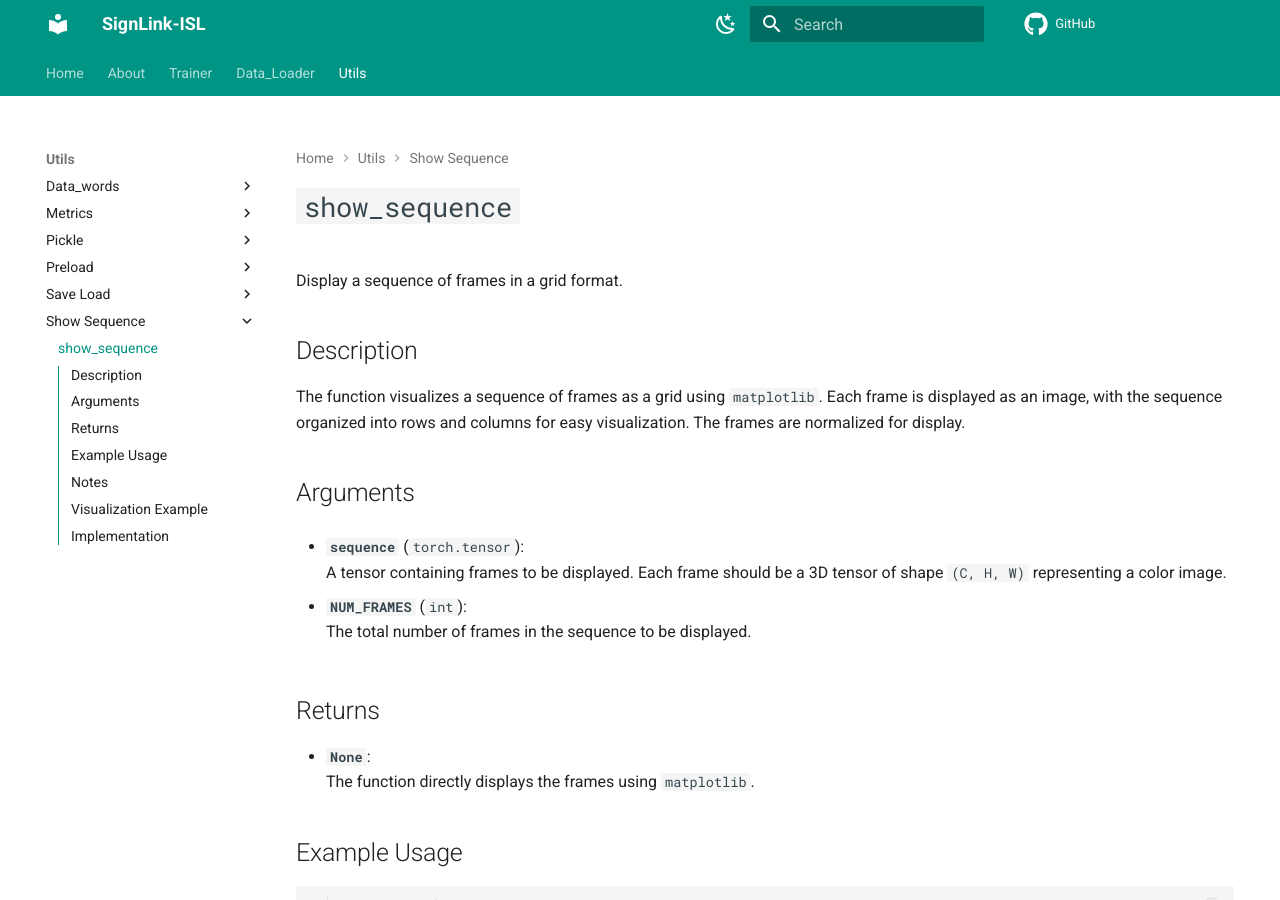
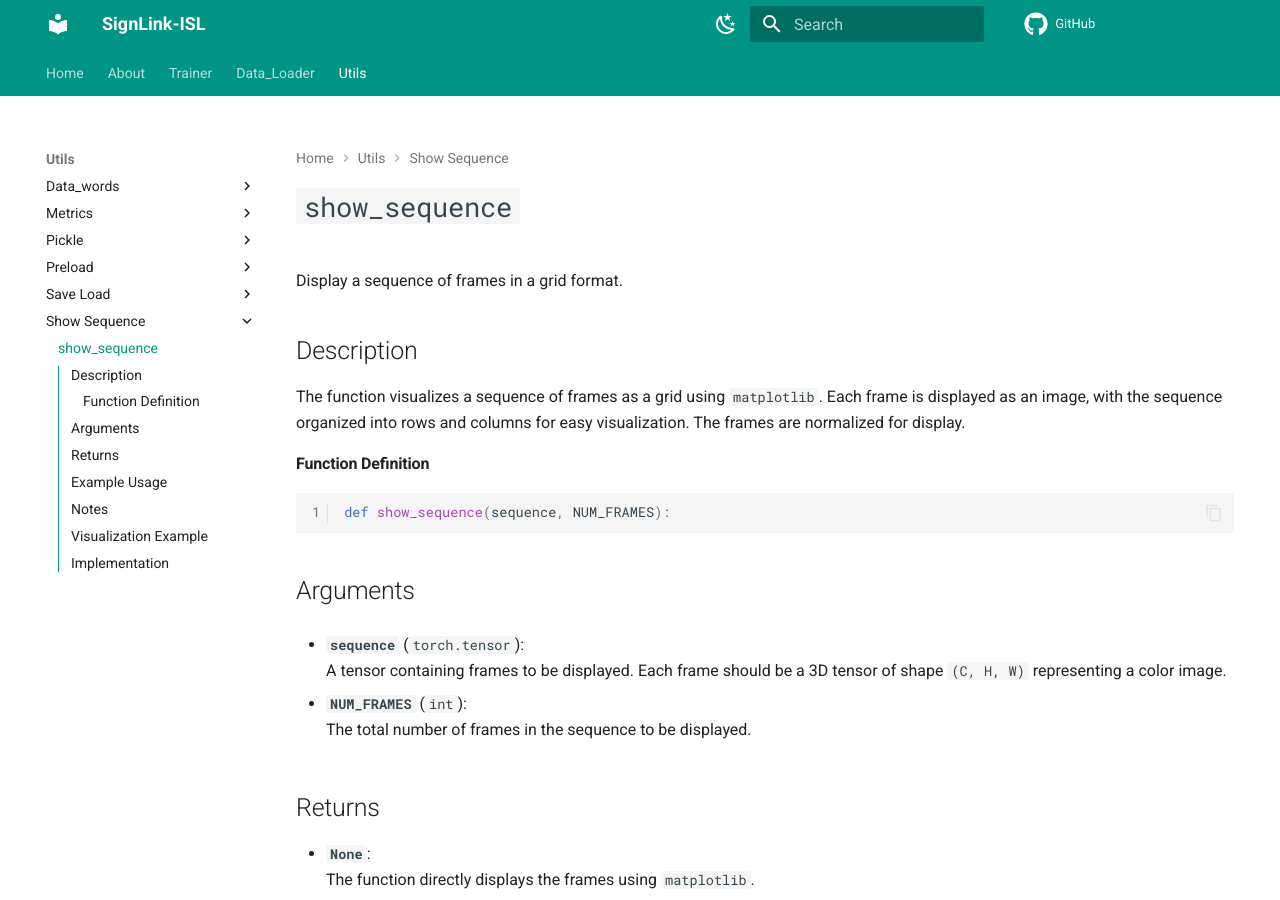
Before and after one commit to BARKKNIGHT/SignLink-ISL-Docs, an MkDocs documentation site: the page built from docs/utils/show_sequence/show_sequence.md, in a window 1280 px wide and 900 px high. Built offline with MkDocs 1.6.1 and Material for MkDocs 9.7.7, drawn with Linux system fonts in a browser that asks for light colours; comment, search, counter and statistics services are not loaded.

Commit message:
Update show_sequence.md

````diff
--- a/docs/utils/show_sequence/show_sequence.md
+++ b/docs/utils/show_sequence/show_sequence.md
@@ -5,6 +5,11 @@ Display a sequence of frames in a grid format.
 ## Description
 
 The function visualizes a sequence of frames as a grid using `matplotlib`. Each frame is displayed as an image, with the sequence organized into rows and columns for easy visualization. The frames are normalized for display.
+
+#### Function Definition
+```python
+def show_sequence(sequence, NUM_FRAMES):
+```
 
 ## Arguments
 
````
